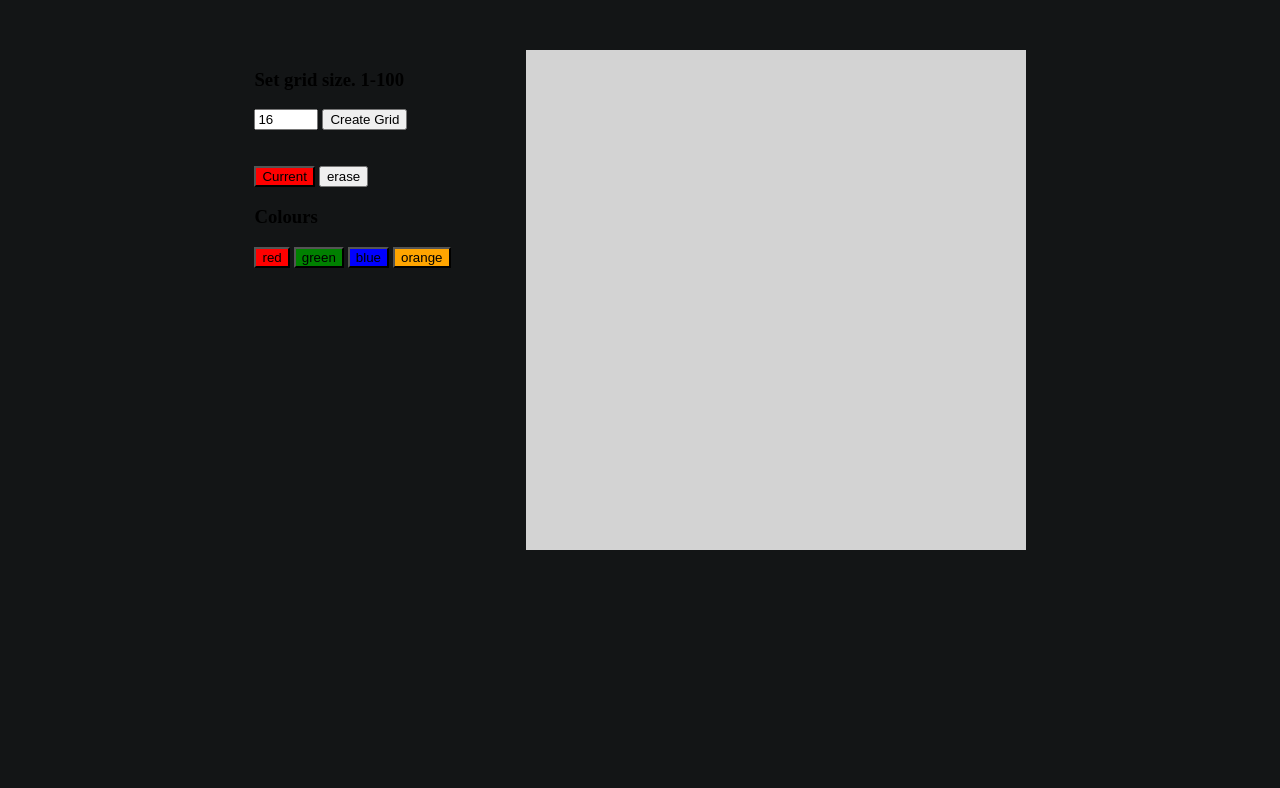
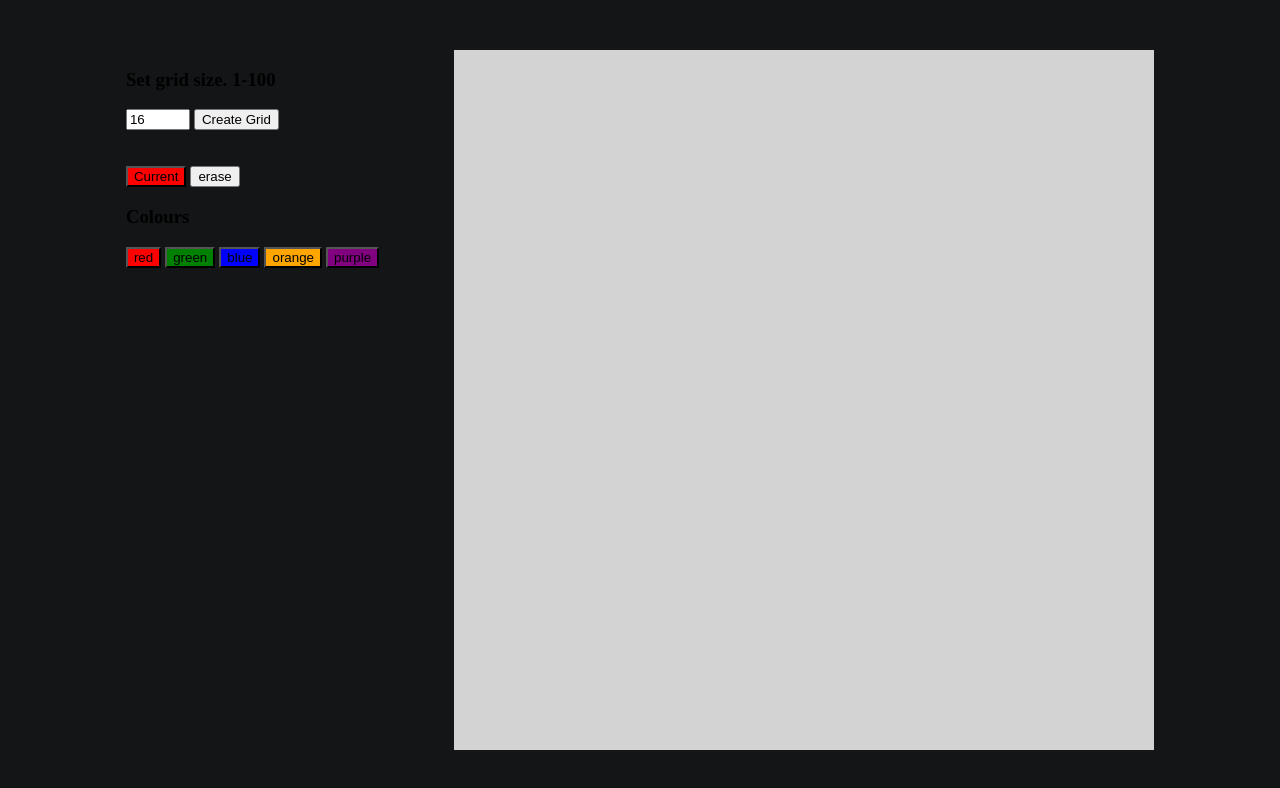
Before and after one commit to TackRegnar/Odin-Etch-a-Sketch, a plain HTML site: page index.html in a window 1280 px wide. Drawn offline with Linux system fonts and the light colour scheme.

Commit message:
grid resizing completed. Purple added.

```diff
--- a/index.html
+++ b/index.html
@@ -29,6 +29,7 @@
         <input class="green_btn" style="background-color: green;" type="button" value="green">
         <input class="blue_btn" style="background-color: blue;" type="button" value="blue">
         <input class="orange_btn" style="background-color: orange;" type="button" value="orange">
+        <input class="purple_btn" style="background-color: purple;" type="button" value="purple">
       </div>
     </div>
   </div>
--- a/script.js
+++ b/script.js
@@ -1,20 +1,27 @@
+//makes the main grid by getting the grid size input and creating enough divs for each row and columns.
 function make_grid() {
   let grid_size = document.getElementsByClassName("grid_size_num")[0].value;
   let main = document.getElementById("main");
   let block_container = document.createElement("div");
 
+  //seting grid size ti min or max if its over or under
   if (grid_size > 100) {
     grid_size = 100;
   } else if (grid_size < 1) {
     grid_size = 1;
   }
 
+  //sets the amount of columns in the grid css.
+  block_container.style.gridTemplateColumns = "1fr ".repeat(grid_size);
+
+  //creates the grid divs
   for (let i = 1; i <= grid_size; i++) {
     for (let k = 1; k <= grid_size; k++) {
       let block = document.createElement("div");
       block_container.appendChild(block).className = "block lightgrey";
     }
   }
+  //adds the block container and all its child divs to the main div.
   main.appendChild(block_container).className = "block_container";
 }
 
@@ -57,14 +64,20 @@ function enable_controls() {
   orange_btn.addEventListener('click', () => {
     color_changer("orange");
   });
+  const purple_btn = document.getElementsByClassName("purple_btn")[0];
+  purple_btn.addEventListener('click', () => {
+    color_changer("purple");
+  });
 }
 
+//sets the colour preview and starts the "brush" with chosen colour.
 function color_changer(color) {
   const chosen_color_preview = document.getElementsByClassName("chosen_color_preview")[0];
   chosen_color_preview.style.backgroundColor = color;
   start_brush(color);
 }
 
+//removes the old grid. called before making a new grid.
 function remove_grid() {
   const old_grid = document.getElementsByClassName("block_container")[0];
   old_grid.remove();
--- a/style.css
+++ b/style.css
@@ -11,15 +11,16 @@ html {
 
 .block_container {
   display: grid;
-  grid-template-columns: auto auto auto auto auto auto auto auto auto auto auto auto auto auto auto auto;
-  width: 500px;
-  height: 500px;
+  width: 700px;
+  height: 700px;
 }
 
 /* .block { */
-/*   text-align: center; */
+
 /* } */
 
+
+/* ~~~~~colours~~~~~~ */
 .lightgrey {
   background-color: lightgrey;
 }
```
